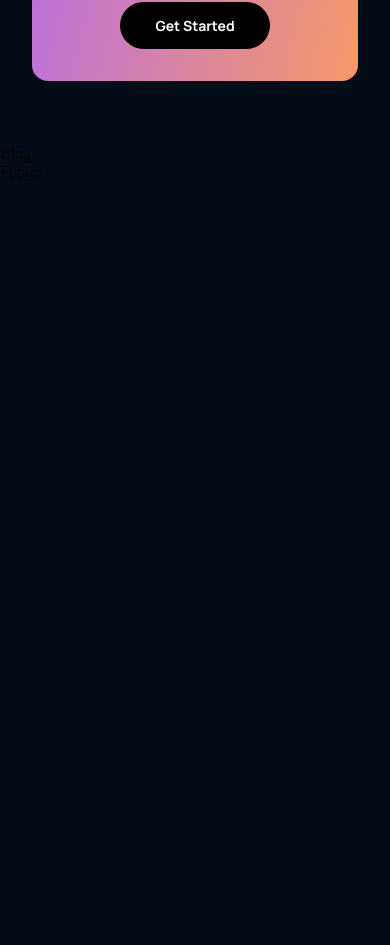
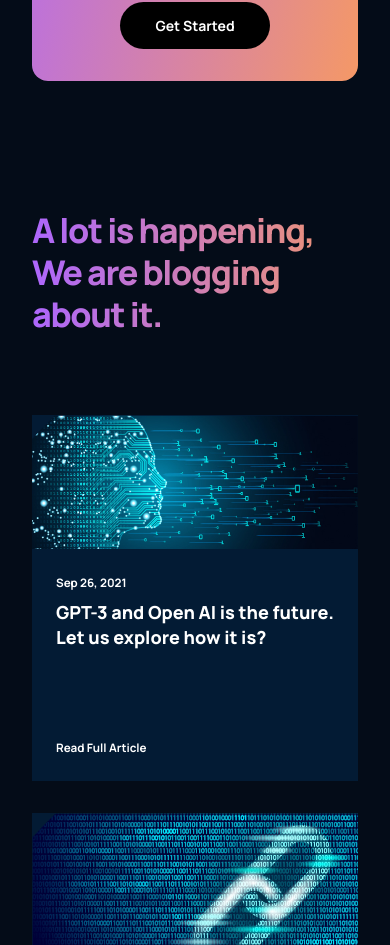
Before and after one commit to realestever/gpt3-website-clone, a React (Create React App) app: page / in a window 390 px wide. Shown: the part 4747-5692 px from the top of the page. Before the commit the page ends 4928 px from the top, so only its background shows below. Built offline with nearby package versions, Linux system fonts and the light colour scheme.

Commit message:
Blog implemented

```diff
--- a/src/components/article/Article.jsx
+++ b/src/components/article/Article.jsx
@@ -1,11 +1,21 @@
 import React from 'react';
 import './article.css';
 
-const Article = () => {
+
+const Article = ({ imgUrl, date, title}) => {
   return (
-    <div>
-      Article
-    </div>
+      <div className='gpt3__blog-container_article'>
+        <div className='gpt3__blog-container_article-image'>
+          <img src={imgUrl} alt="blog"/>
+        </div>
+        <div className='gpt3__blog-container_article-content'>
+          <div>
+            <p>{date}</p>
+            <h3>{title}</h3>
+          </div>
+          <p>Read Full Article</p>
+        </div>
+      </div>
   )
 }
 
--- a/src/components/article/article.css
+++ b/src/components/article/article.css
@@ -0,0 +1,57 @@
+.gpt3__blog-container_article {
+    width: 100%;
+    height: 100%;
+    display: flex;
+    flex-direction: column;
+    background: var(--color-footer);
+}
+
+.gpt3__blog-container_article-image {
+    width: 100%;
+    height: 100%;
+    background: var(--color-footer);
+}
+
+.gpt3__blog-container_article-image img {
+    width: 100%;
+    height: 100%;
+
+}
+
+.gpt3__blog-container_article-content {
+  display: flex;
+  flex-direction: column;
+  justify-content: space-between;
+  padding: 1rem 1.5rem;
+  height: 100%;
+}
+
+.gpt3__blog-container_article-content p {
+    font-family: var(--font-family );
+    font-weight: bold;
+    font-size: 11.649px;
+    line-height: 35px;
+    color: #fff
+}
+
+.gpt3__blog-container_article-content h3 {
+    font-family: var(--font-family);
+    font-weight: 800;
+    font-size: 25.11px;
+    line-height: 30px;
+    color: #fff;
+
+    margin-bottom: 5rem;
+    cursor: pointer;
+}
+
+.gpt3__blog-container_article-content p:last-child {
+    cursor: pointer;
+}
+
+@media screen and (max-width: 550px) {
+    .gpt3__blog-container_article-content h3 {
+        font-size: 18px;
+        line-height: 25px;
+    }
+}
--- a/src/containers/blog/Blog.jsx
+++ b/src/containers/blog/Blog.jsx
@@ -1,10 +1,25 @@
 import React from 'react';
 import './blog.css';
+import { Article } from '../../components';
+import { blog01, blog02, blog03, blog04, blog05 } from './imports';
 
 const Blog = () => {
   return (
-    <div>
-      Blog
+    <div className='gpt3__blog section__padding' id='blog'>
+      <div className='gpt3__blog-heading'>
+        <h1 className='gradient__text'>A lot is happening, We are blogging about it.</h1>
+      </div>
+      <div className='gpt3__blog-container'>
+        <div className='gpt3__blog-container_groupA'>
+          <Article imgUrl={blog01} date="Sep 26, 2021" title="GPT-3 and Open AI is the future. Let us explore how it is?"/>
+        </div>
+        <div className='gpt3__blog-container_groupB'>
+          <Article imgUrl={blog02} date="Sep 26, 2021" title="GPT-3 and Open AI is the future. Let us explore how it is?"/>
+          <Article imgUrl={blog03} date="Sep 26, 2021" title="GPT-3 and Open AI is the future. Let us explore how it is?"/>
+          <Article imgUrl={blog04} date="Sep 26, 2021" title="GPT-3 and Open AI is the future. Let us explore how it is?"/>
+          <Article imgUrl={blog05} date="Sep 26, 2021" title="GPT-3 and Open AI is the future. Let us explore how it is?"/>
+        </div>
+      </div>
     </div>
   )
 }
--- a/src/containers/blog/blog.css
+++ b/src/containers/blog/blog.css
@@ -0,0 +1,81 @@
+.gpt3__blog {
+    display: flex;
+    flex-direction: column;
+}
+
+.gpt3__blog-heading {
+    width: 100%;
+    text-align: left;
+    margin-bottom: 5rem;
+
+}
+
+.gpt3__blog-heading h1 {
+    font-family: var(--font-family);
+    font-weight: 800;
+    font-size: 62px;
+    line-height: 75px;
+    letter-spacing: -0.04em;
+    color: #fff;
+}
+
+.gpt3__blog-container {
+    display: flex;
+    flex-direction: row;
+}
+
+.gpt3__blog-container_groupA {
+    flex: 0.75;
+    margin-right: 2rem;
+}
+
+.gpt3__blog-container_groupB {
+    flex: 1;
+
+
+    display: grid;
+    grid-template-columns: repeat(2, 1fr);
+    grid-gap: 2rem;
+}
+
+@media screen and (max-width: 990px) {
+    .gpt3__blog-container {
+        flex-direction: column-reverse;
+    }
+
+    .gpt3__blog-container_groupA {
+        margin:2rem 0;
+    }
+
+    .gpt3__blog-container_groupA .gpt3__blog-container_article {
+        width: 48%;
+    }
+
+    .gpt3__blog-container_groupA .gpt3__blog-container_article-image {
+        height: 250px;
+    }
+
+}
+
+@media screen and (max-width: 700px) {
+    .gpt3__blog-container_groupB {
+        grid-template-columns: repeat(1, 1fr);
+    }
+
+    .gpt3__blog-container_groupA .gpt3__blog-container_article {
+        width: 100%;
+    }
+
+    .gpt3__blog-heading h1 {
+        font-size: 46px;
+        line-height: 52px;
+    }
+}
+
+@media screen and (max-width: 550px) {
+
+    .gpt3__blog-heading h1 {
+        font-size: 34px;
+        line-height: 42px;
+    }
+}
--- /dev/null
+++ b/src/containers/blog/imports.js
@@ -0,0 +1,7 @@
+import blog01 from '../../assets/blog01.png';
+import blog02 from '../../assets/blog02.png';
+import blog03 from '../../assets/blog03.png';
+import blog04 from '../../assets/blog04.png';
+import blog05 from '../../assets/blog05.png';
+
+export { blog01, blog02, blog03, blog04, blog05 };
```
